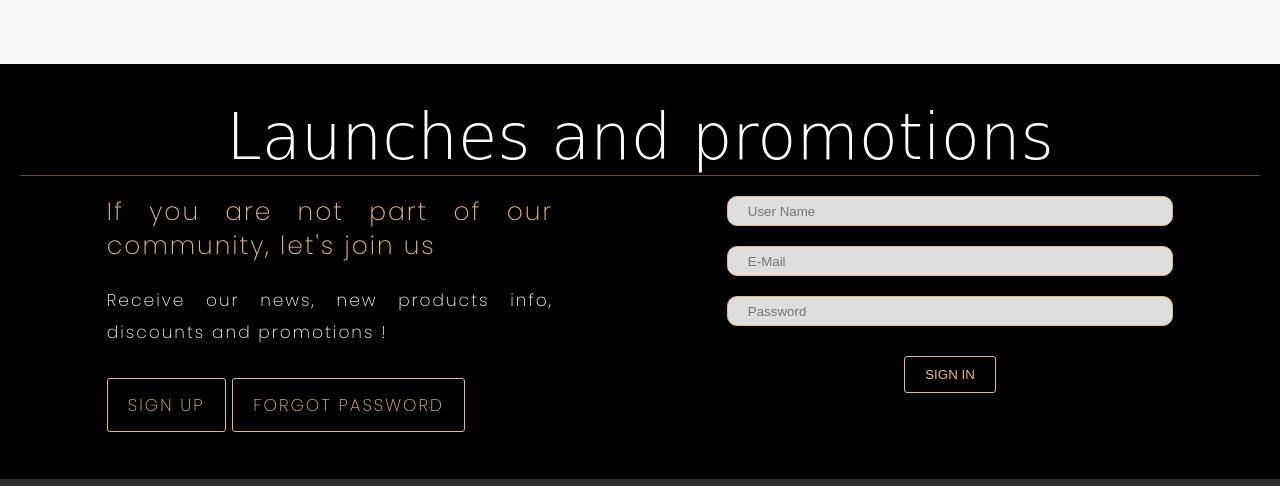
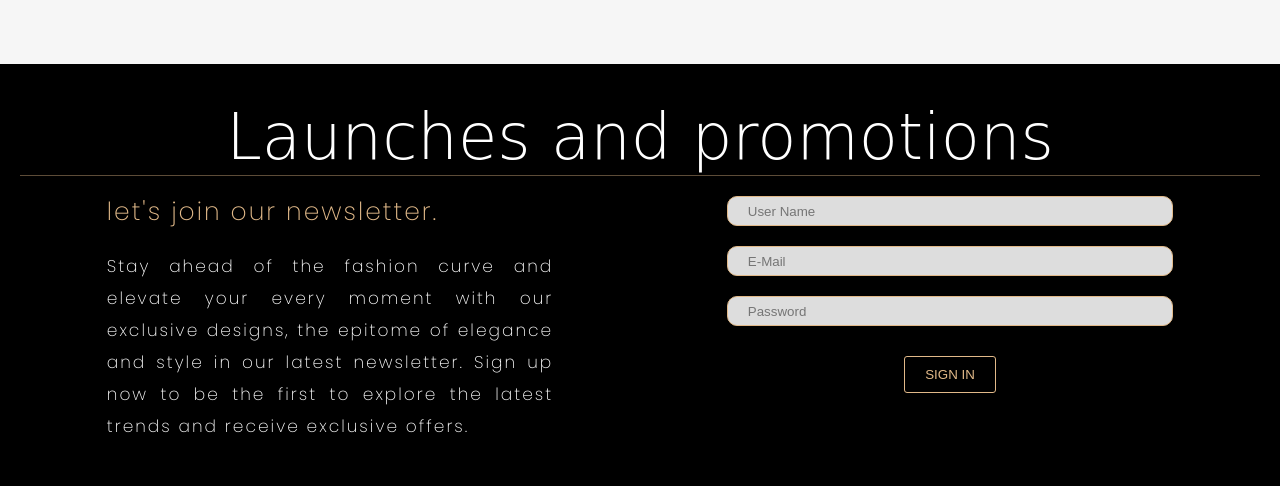
Before and after one commit to CarolinaArceEspinoza/CSS_FinalProject, a plain HTML site: page index.html in a window 1280 px wide. Shown: the part 3769-4255 px from the top of the page. Drawn offline with Linux system fonts and the light colour scheme; a web font is replaced by a local one.

Commit message:
updated newsletter

```diff
--- a/index.html
+++ b/index.html
@@ -241,9 +241,9 @@ window.addEventListener('DOMContentLoaded', (ev0) => {
 
 				<section id="s4"><h2>Launches and promotions</h2>
 					<div class="formText">
-						<p><span>If you are not part of our community, let's join us</span></p>
-						<p>Receive our news, new products info, discounts and promotions !</p>
-						<p><a href="#" class="readMore">Sign Up</a> <a href="#" class="readMore">Forgot Password</a></p>
+						<p><span>let's join our newsletter.</span></p>
+						<p>Stay ahead of the fashion curve and elevate your every moment with our exclusive designs, the epitome of elegance and style in our latest newsletter. Sign up now to be the first to explore the latest trends and receive exclusive offers.</p>
+						<!-- <p><a href="#" class="readMore">Sign Up</a> <a href="#" class="readMore">Forgot Password</a></p> -->
 					</div>
 					<form id="contact_info" action="submission.php" method="get">
 						<div>
@@ -256,7 +256,8 @@ window.addEventListener('DOMContentLoaded', (ev0) => {
 							<input type="password" name="password" id="password" required size="25" maxlength="50" placeholder="Password">
 						</div>
 						<button class="readMore" style="background: black;">Sign in</button>
-           			 </form></section>
+           			 </form>
+				</section>
 
 				<!-- Footer -->
 			<footer id="footer">
```
